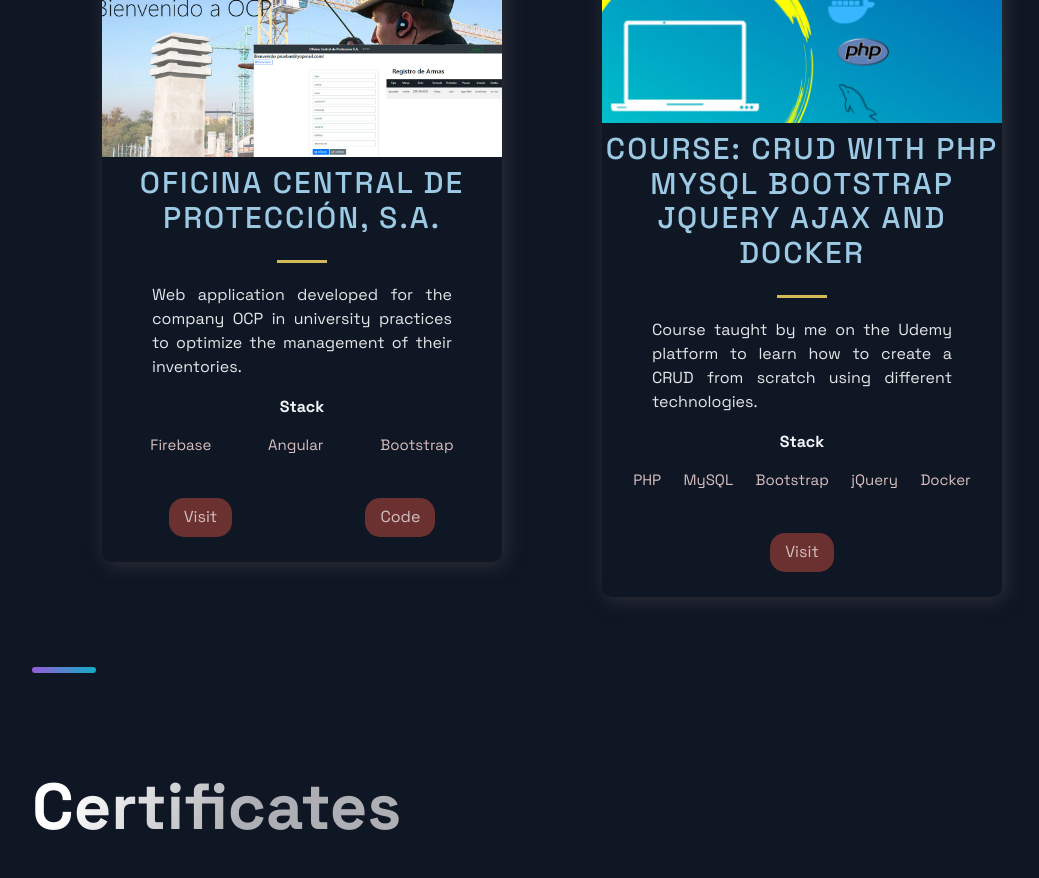
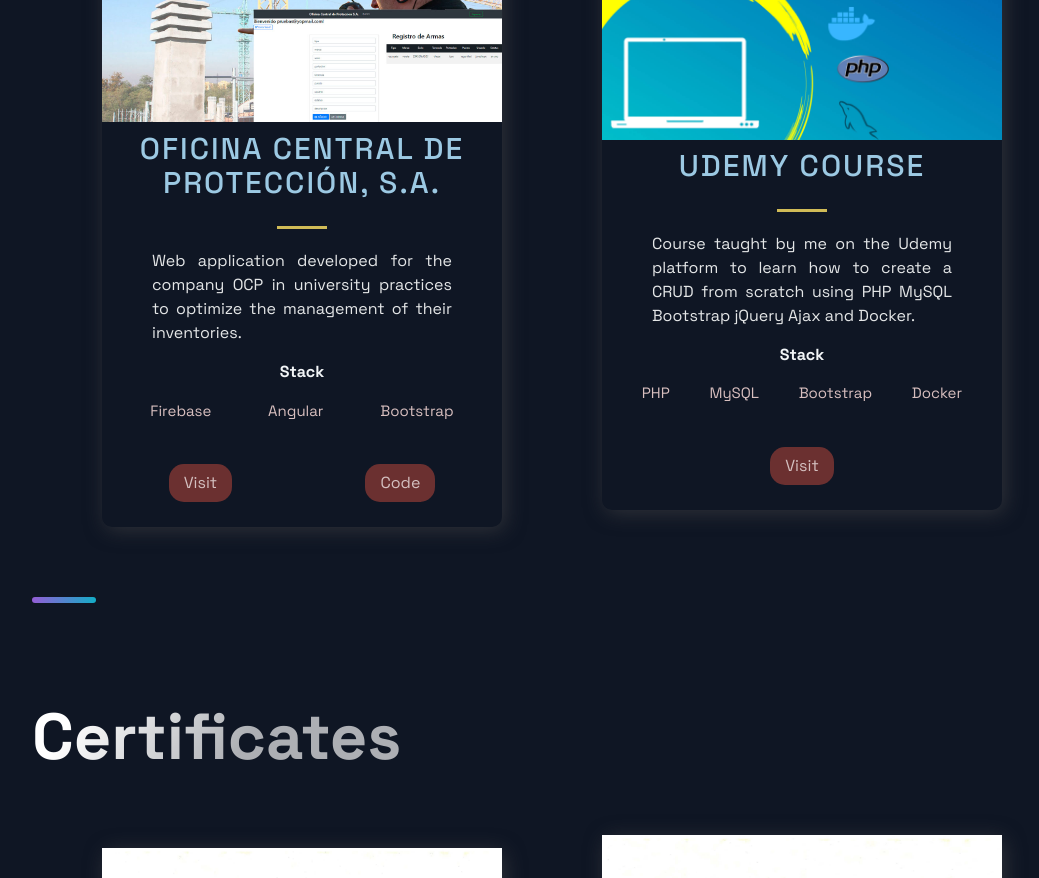
Before and after one commit to WernerOvalle/PortfolioWerner, a Next.js app: page / in a window 1280 px wide. Shown: the part 3900-4778 px from the top of the page, without its empty margins (88-1127 px from the left). Built offline with nearby package versions, Linux system fonts and the light colour scheme.

Commit message:
fix udemy course

```diff
--- a/src/constants/constants.js
+++ b/src/constants/constants.js
@@ -89,11 +89,11 @@
   //   id: 8,
   // },
   {
-    title: "COURSE: CRUD WITH PHP MYSQL BOOTSTRAP JQUERY AJAX AND DOCKER",
+    title: "UDEMY COURSE",
     description:
-      "Course taught by me on the Udemy platform to learn how to create a CRUD from scratch using different technologies.",
+      "Course taught by me on the Udemy platform to learn how to create a CRUD from scratch using PHP MySQL Bootstrap jQuery Ajax and Docker.",
     image: "/images/10.jpg",
-    tags: ["PHP  ", "MySQL ", "Bootstrap", "jQuery", "Docker"],
+    tags: ["PHP  ", "MySQL ", "Bootstrap", "Docker"],
     source: "",
     source2: "",
     visit:
```
Also changed, not shown: 2 other files (tests, documents, lock files or other folders).
